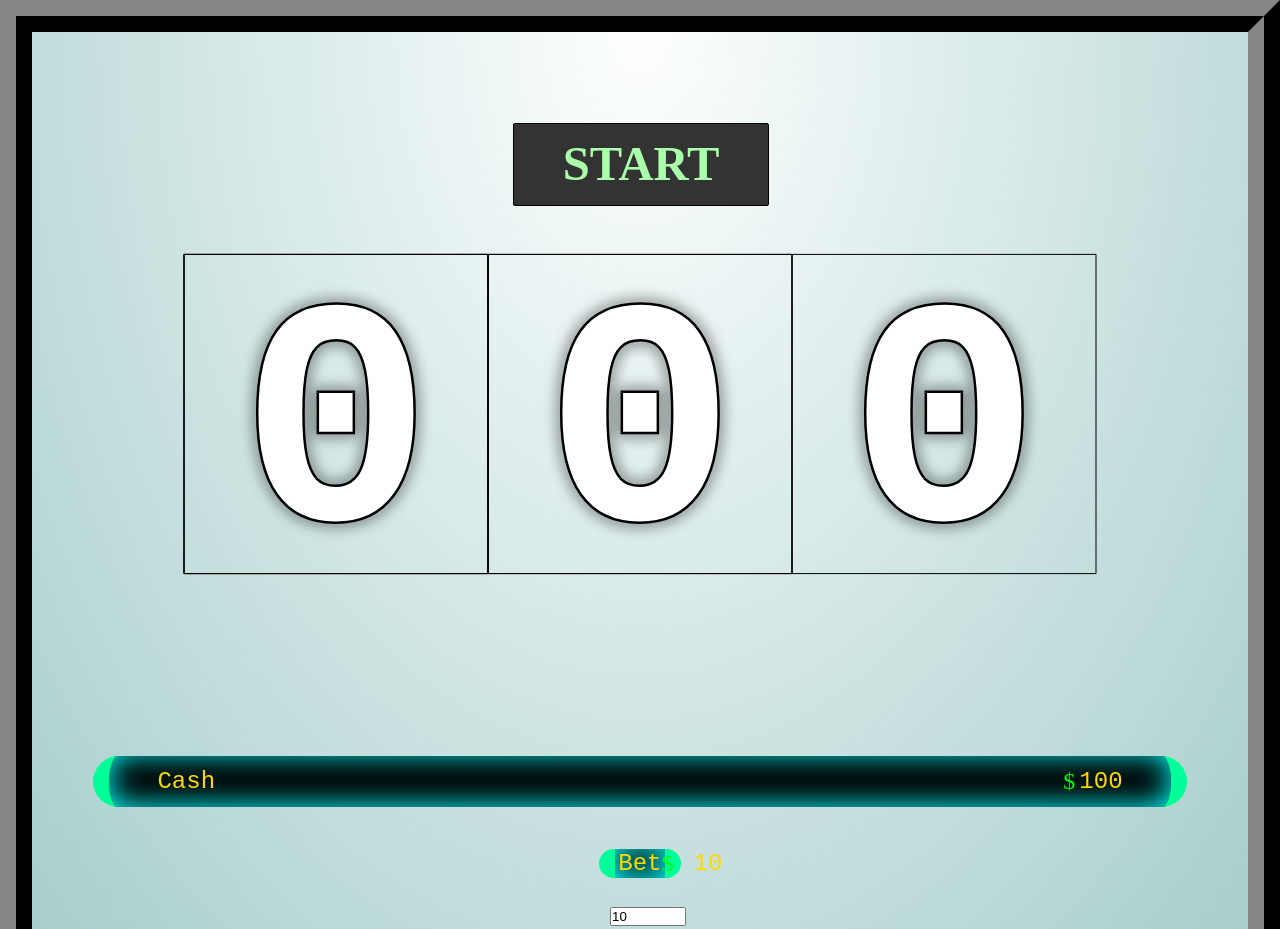
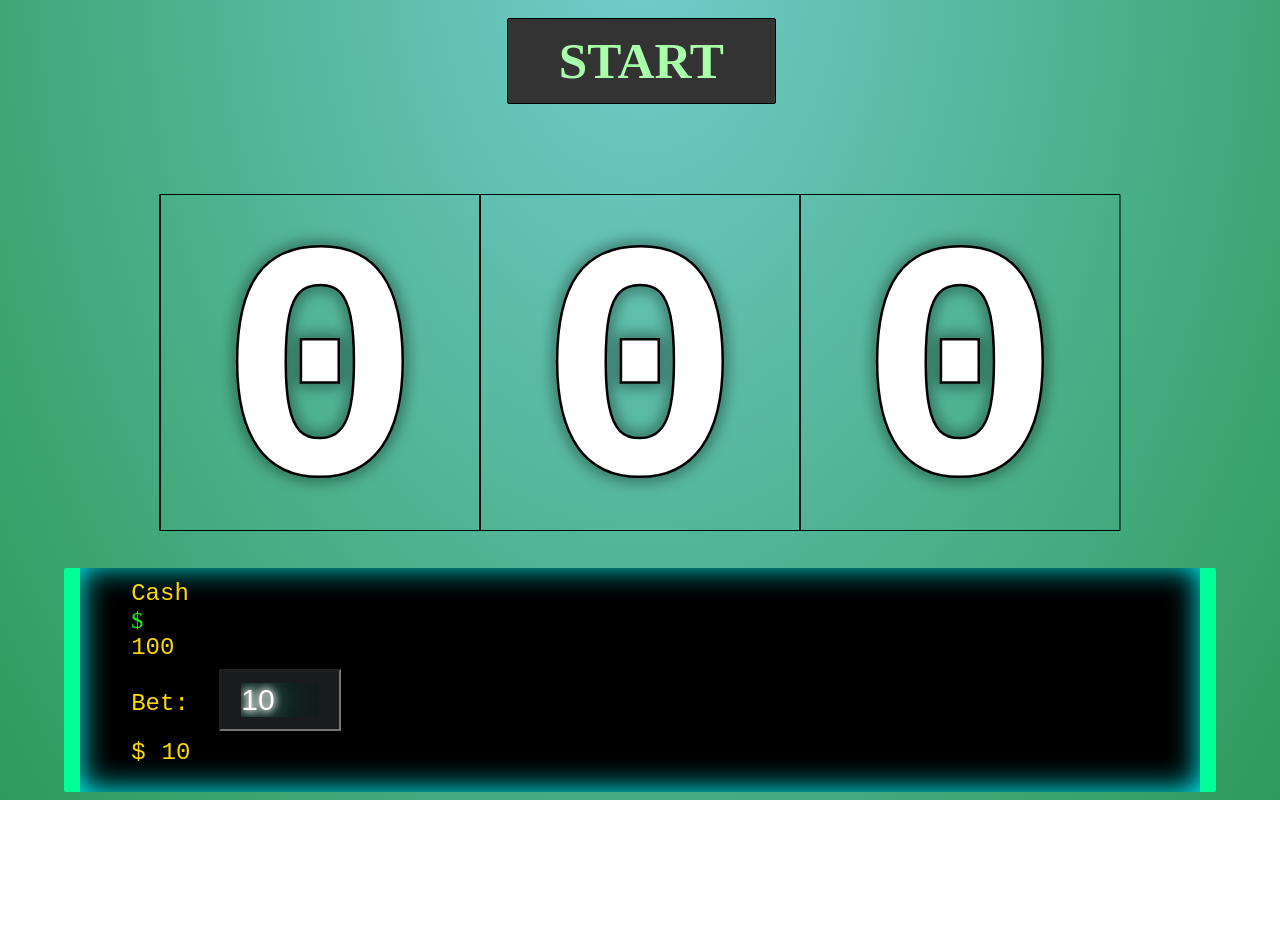
Before and after one commit to kubag505/WebGame, a plain HTML site: page bandit/main.html in a window 1280 px wide. Shown: the top 929 px of the page. After the commit the page ends 800 px from the top, so only its background shows below. Drawn offline with Linux system fonts and the light colour scheme.

Commit message:
Bandit css
Fixed positioning, game-info

```diff
--- a/bandit/main.html
+++ b/bandit/main.html
@@ -5,98 +5,14 @@
   <meta name="viewport" content="width=device-width, initial-scale=1.0">
   <meta http-equiv="X-UA-Compatible" content="ie=edge">
   <title>Simulator one-armed bandit</title>
-  <style>* {
-    box-sizing: border-box;
-    margin: 0;
-    padding: 0;
-    outline: none;
-  }
-  body, html {
-    width: 100%;
-  }
-  canvas {
-    display: block;
-    background: radial-gradient(at top, #FEFFFF, #A7CECC);
-  }
-
-  .wrap {
-    position: relative;
-    display: flex;
-    align-items: center;
-    width: 100%;
-    min-width: 350px;
-    border: 2rem ridge #333;
-  }
-
-  .btn {
-    position: absolute;
-    display: flex;
-    justify-content: center;
-    align-items: center;
-    background: #333;
-    color: #afa;
-    border: 1px solid black;
-    border-radius: .125rem;
-    cursor: pointer;
-    z-index: 10;
-  }
-
-  .btn--start {
-    top: 10%;
-    font-family: serif;
-    font-weight: bold;
-  }
-
-  .cash, .bet {
-    position: absolute;
-    bottom: 15%;
-    left: 5%;
-    right: 5%;
-    padding: 1% 4%;
-    display: flex;
-    font: 24px monospace;
-    color: gold;
-    background: #000;
-    border-radius: .125rem;
-    border-right: 1rem solid #0f9;
-    border-left: 1rem solid #0f9;
-    box-shadow: inset 0 -2px 30px #0ff;
-    border-radius: 100px;
-  }
-  .bet {
-    bottom: 2em;
-  }
-
-  .valute {
-    margin-left: auto;
-    margin-right: 0.25rem;
-    color: lime;
-    font-family: serif;
-  }
-  .inputContainer {
-  position: absolute;
-  bottom: 2%;
-  left: 50%;
-  transform: translateX(-50%);
-  display: flex;
-  align-items: center;
-  z-index: 10;
-}
-
-#betAmount, #betInput {
-  margin-left: 1rem;
-}
-
-</style>
+  <link rel="stylesheet" type="text/css" href="style.css">
 </head>
 <body>
     <div class="wrap">
         <button class="btn btn--start">START</button>
-        <label class="cash">Cash <span class="valute">$</span><span id="cashAmount">0</span></label>
-        <div class="inputContainer">
-          <label class="bet">Bet <span class="valute">$</span><span id="betAmount">10</span></label>
-          <input type="number" id="betInput" min="1" max="10000" step="1" value="10">
-        </div>
+        <label class="cash">Cash <span class="valute">$</span><span id="cashAmount" default=>0</span><span><br>Bet: <input type="number" value="10"  id="betInput"><br>$</span><span id="betAmount">10</span></label>
+
+
 
         <canvas id="canva"></canvas>
       </div>
@@ -406,17 +322,22 @@ class Animation
   betAmount.textContent = betInput.value;
 });
 canvasUI.start.onclick = () => {
-    const betInput = document.getElementById('betInput');
-    GAME.bet = parseInt(betInput.value) || 10;
+  const currentBet = parseInt(betInput.value);
 
+  if (currentBet > GAME.cash) {
+    alert("Not enough cash to place this bet.");
+    canvasUIUI.start.disabled = true;
+    return;
+  } else {
+    // Continue with the game logic here
     canvasUI.start.disabled = true;
-
     if (GAME.cash === 0) GAME.cash = GAME.defCash;
 
-    GAME.cash -= GAME.bet;
+    GAME.cash -= currentBet;
     (new Animation()).add({
       duration: 800, cb: changeCashByProgress
     }).start();
+  }
 
     const Anim = new Animation();
     let duration = 0;
@@ -472,14 +393,14 @@ class Animation
     if (res.weight < 1) return defRes;
 
     const winnnings = { // weight -> val
-    '1': { '7': 10 },
+      '1': { '7': 0 },
       '2': {
-      '1': 100, '2': 200, '3': 300, '4': 400,
-      '5': 500, '6': 750, '7': 1000
+        '1': GAME.bet*1.05, '2': GAME.bet*1.05, '3':  GAME.bet*1.05, '4':  GAME.bet*1.05,
+        '5':  GAME.bet*1.05, '6': GAME.bet*1.05, '7':  GAME.bet*1.2
       },
       '3': {
-      '1': 2500, '2': 5000, '3': 15000, '4': 25000,
-      '5': 50000, '6': 75000, '7': 1000000
+        '1':  GAME.bet*2, '2': GAME.bet*2, '3': GAME.bet*2, '4': GAME.bet*2,
+        '5': GAME.bet*2, '6': GAME.bet*2, '7': GAME.bet*10
       }
     };
 
--- a/bandit/style.css
+++ b/bandit/style.css
@@ -2,25 +2,27 @@
   box-sizing: border-box;
   margin: 0;
   padding: 0;
-    outline: none;
+  outline: none
 }
+
 body, html {
   width: 100%;
-    height:1000px;
+  overflow: hidden;
+  height:100%;
 }
+
 canvas {
   display: block;
-    background: radial-gradient(at top, #FEFFFF, #A7CECC);
+  background: radial-gradient(at top, #72cccc, #299853);
 }
 
 .wrap {
   position: relative;
+  height:110vh;
   display: flex;
   align-items: center;
-    width: 100%;
+  width: auto;
   min-width: 350px;
-    border: 2rem ridge #333;
-    height:50vh;
 }
 
 .btn {
@@ -37,33 +39,91 @@
 }
 
 .btn--start {
-    top: 10%;
+  top: 2%;
   font-family: serif;
   font-weight: bold;
 }
 
-  .cash, .bet {
+.cash, .bet{
   position: absolute;
-    bottom: 15%;
+  bottom: 10%;
   left: 5%;
   right: 5%;
-    padding: 1% 4%;
-    display: flex;
+  padding: 1% 4% 2%;
   font: 24px monospace;
   color: gold;
   background: #000;
-    border-radius: .125rem;
+  border-radius: 0.125rem;
   border-right: 1rem solid #0f9;
   border-left: 1rem solid #0f9;
   box-shadow: inset 0 -2px 30px #0ff;
 }
-  .bet {
-    bottom: 2%;
+
+
+
+.valute {
+  color: lime;
+  font-family: serif;
+  display: flex;
+  align-items: left;
 }
 
-  .valute {
-    margin-left: auto;
-    margin-right: 0.25rem;
-    color: lime;
-    font-family: serif;
+
+
+.inputContainer {
+  position: absolute;
+  bottom: 15%;
+  left: 50%;
+  transform: translateX(-50%);
+  align-items: center;
+  z-index: 10;
+  justify-content:center;
 }
+.inputContainer{
+  position: absolute;
+  bottom: 4%;
+  left: 5%;
+  right: 5%;
+  padding: 1% 4%;
+  font: 24px monospace;
+  color: gold;
+  background: #000;
+  border-radius: 0.125rem;
+  border-right: 1rem solid #0f9;
+  border-left: 1rem solid #0f9;
+  box-shadow: inset 0 -2px 30px
+}
+
+#betAmount, #betInput {
+  margin-left: 1rem;
+}
+input{
+  width:12%;
+  padding: 12px 20px;
+  margin: 8px 0;
+  box-sizing: border-box;
+  background-color:rgba(31, 33, 34, 0.83);
+  color: #fff;
+  text-shadow:
+    0 0 7px #fff,
+    0 0 10px #fff,
+    0 0 21px #fff,
+    0 0 42px #0fa,
+    0 0 82px #0fa,
+    0 0 92px #0fa,
+    0 0 102px #0fa,
+    0 0 151px #0fa;
+font-size:125%;
+appearance: none;
+}
+input:hoverm input:active{
+  appearance: none;
+}
+input::-webkit-outer-spin-button,
+input::-webkit-inner-spin-button {
+  -webkit-appearance: none;
+  margin: 0;
+}
+input[type="number"] {
+  -moz-appearance: textfield;
+}
```
Also changed, not shown: bandit/main.js (+1 -23 lines). Lines whose indentation alone changed are shown as unchanged.
